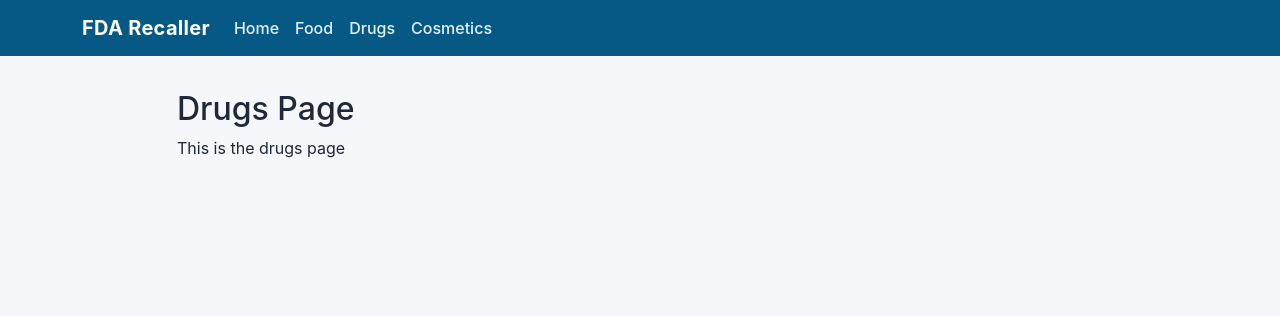
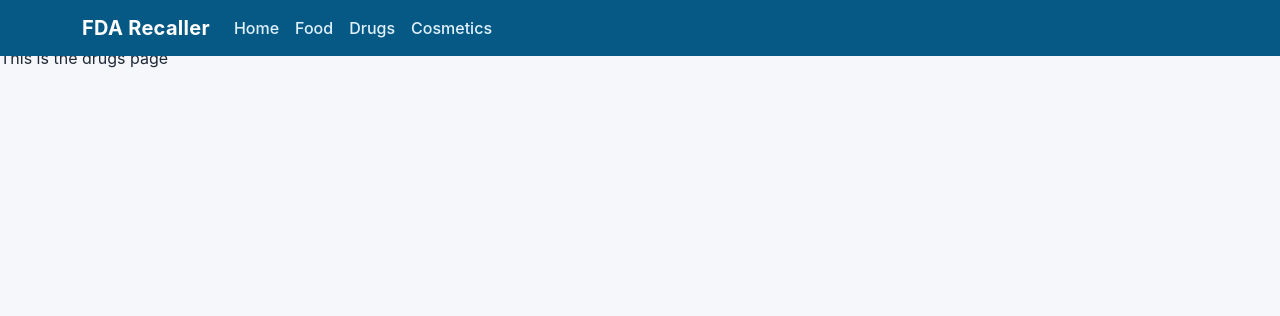
Before and after one commit to 10sChris/Recaller, a Flask app: page /drugs in a window 1280 px wide. Shown: the top 316 px of the page. Run offline with Flask 3, Linux system fonts and the light colour scheme.

Commit message:
Fixed layout to allow resizing

```diff
--- a/templates/layout.html
+++ b/templates/layout.html
@@ -39,13 +39,9 @@
       {% endif %}
     {% endwith %}
 
-    <main role="main" class="container">
-      <div class="row">
-        <div class="col-md-10 mx-auto">
-           {% block content %}{% endblock %}
-      </div>
-    </div>
-  </main>
+    <main role="main">
+      {% block content %}{% endblock %}
+    </main>
     <script src="https://cdn.jsdelivr.net/npm/bootstrap@5.0.2/dist/js/bootstrap.bundle.min.js" integrity="sha384-MrcW6ZMFYlzcLA8Nl+NtUVF0sA7MsXsP1UyJoMp4YLEuNSfAP+JcXn/tWtIaxVXM" crossorigin="anonymous"></script>
 </body>
 </html>
```
